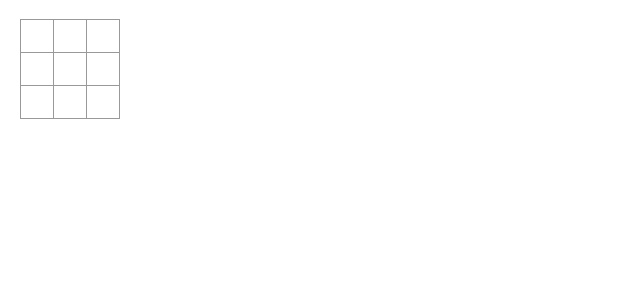
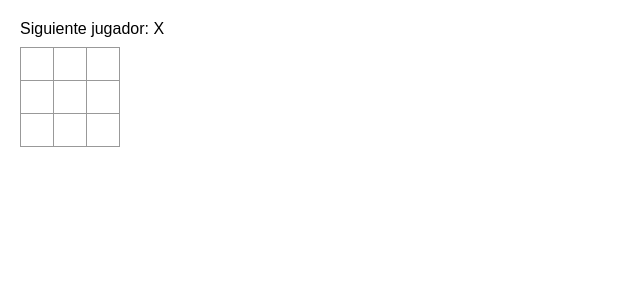
Before and after one commit to jcdavidarg/react-testing, a React (Create React App) app: page / in a window 1280 px wide. Shown: the top 300 px of the page, without its empty margins (0-640 px from the left). Built offline with nearby package versions, Linux system fonts and the light colour scheme.

Commit message:
functional game, first stage

```diff
--- a/src/App.js
+++ b/src/App.js
@@ -26,9 +26,16 @@ export default function Board() {
     setXIsNext(!xIsNext);
   }
 
+  const winner = calculateWinner(squares);
+  let status;
+  winner ?
+    status = `Ganador: ${winner}` :
+    status = `Siguiente jugador: ${xIsNext ? "X" : "O"}`
+  ;
 
   return (
     <>
+      <div className="status">{status}</div>
       <div className="board-row">
         <Square value={squares[0]} onSquareClick={() => handleClick(0)} />
         <Square value={squares[1]} onSquareClick={() => handleClick(1)} />
```
